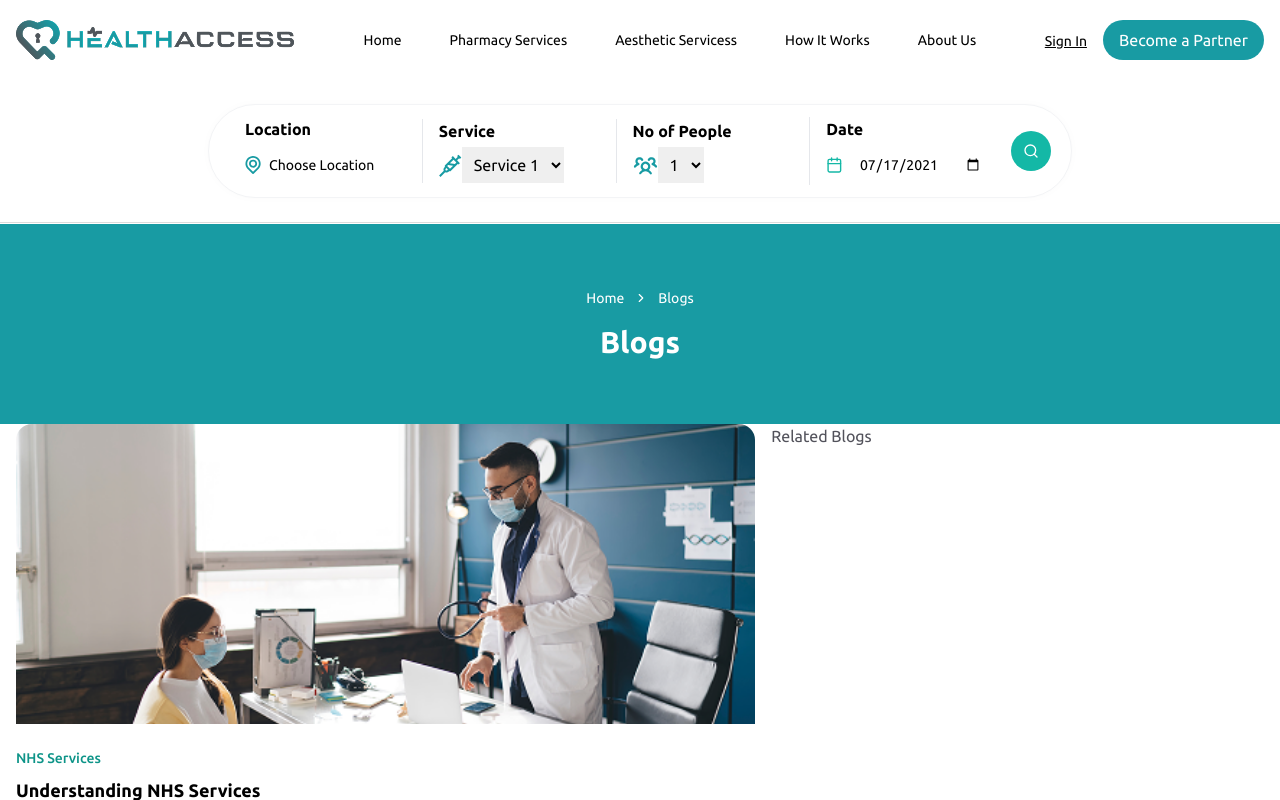
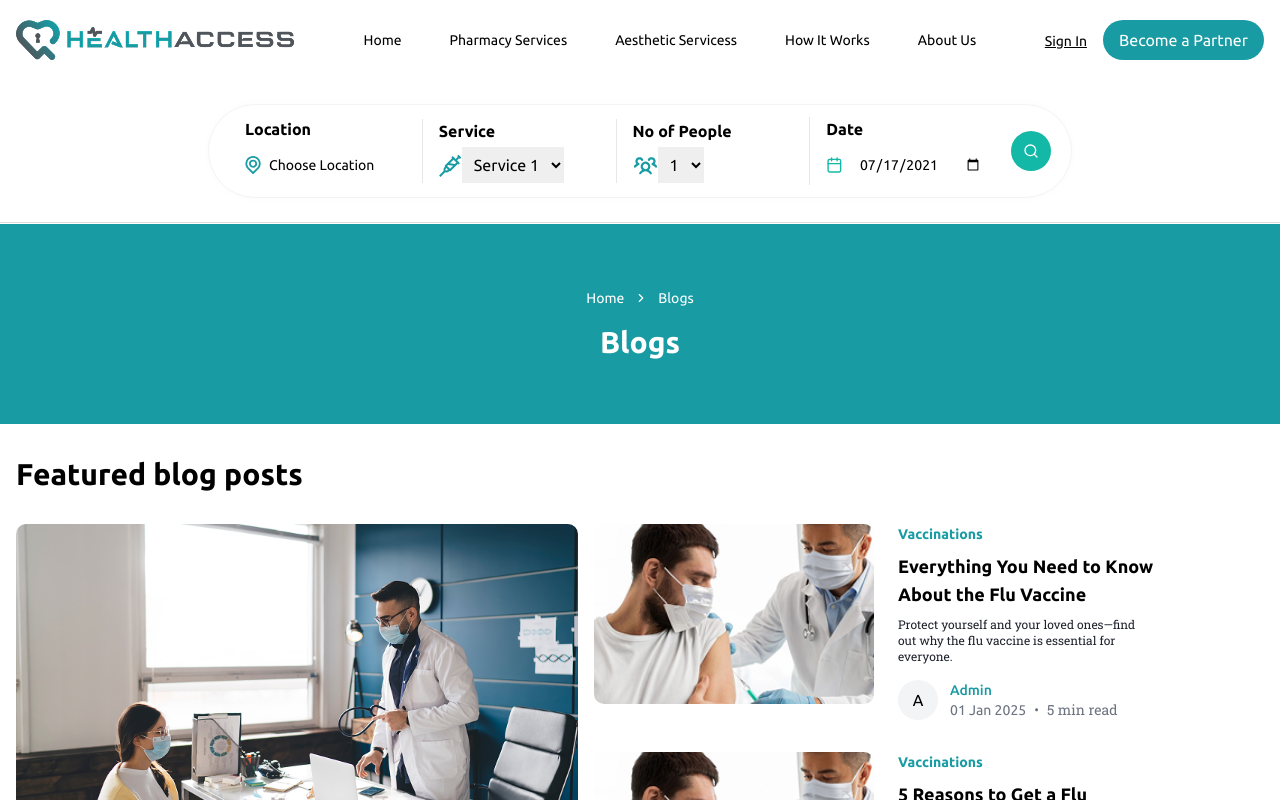
Before and after one commit to sakhiimam3/Health-Access, a Next.js app: page /blogs in a window 1280 px wide. Shown: the top 800 px of the page. Built offline with nearby package versions, Linux system fonts and the light colour scheme.

Commit message:
blof view all page added

```diff
--- a/src/app/blogs/page.tsx
+++ b/src/app/blogs/page.tsx
@@ -1,11 +1,148 @@
+"use client";
 import NHSCard from "@/components/blogCard";
 import PagesWrapper from "@/components/layout/pagesWrapper.tsx";
 import LayoutWrapper from "@/components/layout/wrapper";
 import PagesBanner from "@/components/pagesBanner";
-import React from "react";
-import Blogimage from "../../../public/images/blog-1.png"
+import { Avatar, AvatarFallback } from "@radix-ui/react-avatar";
+import Image from "next/image";
+import React, { useState } from "react";
+import Blog1 from "../../../public/images/blogslide.png";
+import Blog2 from "../../../public/images/blog-2.png";
+import Blog3 from "../../../public/images/blog-3.png";
 
 const BlogsPage = () => {
+  const [selectedBlog, setSelectedBlog] = useState(null);
+
+  const handleBlogClick = (blog) => {
+    setSelectedBlog(blog);
+  };
+
+  const blogs = [
+    {
+      category: "Vaccinations",
+      title: "Everything You Need to Know About the Flu Vaccine",
+      description:
+        "Protect yourself and your loved ones—find out why the flu vaccine is essential for everyone.",
+      author: "Admin",
+      date: "01 Jan 2025",
+      read_time: "5 min read",
+      image: Blog1,
+    },
+    {
+      category: "Vaccinations",
+      title: "5 Reasons to Get a Flu Vaccine This Year",
+      description:
+        "Protect yourself and your loved ones—find out why the flu vaccine is essential for everyone.",
+      author: "Admin",
+      date: "01 Jan 2025",
+      read_time: "5 min read",
+      image: Blog1,
+    },
+    {
+      category: "Vaccinations",
+      title: "5 Reasons to Get a Flu Vaccine This Year",
+      description:
+        "Protect yourself and your loved ones—find out why the flu vaccine is essential for everyone.",
+      author: "Admin",
+      date: "01 Jan 2025",
+      read_time: "5 min read",
+      image: Blog1,
+    },
+  ];
+
+  const serices = [
+    {
+      imageSrc: "/images/deatail-blog.png",
+      category: "NHS Services",
+      title: "Understanding NHS Services",
+      description:
+        "Learn how your local pharmacy can treat common conditions like flu and address medicines out of stock.",
+      author: "Admin",
+      date: "01 Jan 2025",
+      read_time: "5 min read",
+    },
+    {
+      imageSrc: Blog2,
+      category: "Vaccinations",
+      title: "5 Reasons to Get a Flu Vaccine This Year",
+      description:
+        "Protect yourself and your loved ones—find out why the flu vaccine is essential for everyone.",
+      author: "Admin",
+      date: "01 Jan 2025",
+      read_time: "5 min read",
+    },
+    {
+      imageSrc: Blog3,
+      category: "Health Tips",
+      title: "Staying Healthy During Winter",
+      description:
+        "Winter brings more than cold weather—here’s how to protect your health with extra tips and pharmacy services.",
+      author: "Admin",
+      date: "01 Jan 2025",
+      read_time: "5 min read",
+    },
+    {
+      imageSrc: Blog1,
+      category: "NHS Services",
+      title: "Understanding NHS Services",
+      description:
+        "Learn how your local pharmacy can treat common conditions like flu and address medicines out of stock.",
+      author: "Admin",
+      date: "01 Jan 2025",
+      read_time: "5 min read",
+    },
+    {
+      imageSrc: Blog2,
+      category: "Vaccinations",
+      title: "5 Reasons to Get a Flu Vaccine This Year",
+      description:
+        "Protect yourself and your loved ones—find out why the flu vaccine is essential for everyone.",
+      author: "Admin",
+      date: "01 Jan 2025",
+      read_time: "5 min read",
+    },
+    {
+      imageSrc: Blog3,
+      category: "Health Tips",
+      title: "Staying Healthy During Winter",
+      description:
+        "Winter brings more than cold weather—here’s how to protect your health with extra tips and pharmacy services.",
+      author: "Admin",
+      date: "01 Jan 2025",
+      read_time: "5 min read",
+    },
+    {
+      imageSrc: "/images/deatail-blog.png",
+      category: "NHS Services",
+      title: "Understanding NHS Services",
+      description:
+        "Learn how your local pharmacy can treat common conditions like flu and address medicines out of stock.",
+      author: "Admin",
+      date: "01 Jan 2025",
+      read_time: "5 min read",
+    },
+    {
+      imageSrc: Blog2,
+      category: "Vaccinations",
+      title: "5 Reasons to Get a Flu Vaccine This Year",
+      description:
+        "Protect yourself and your loved ones—find out why the flu vaccine is essential for everyone.",
+      author: "Admin",
+      date: "01 Jan 2025",
+      read_time: "5 min read",
+    },
+    {
+      imageSrc: Blog3,
+      category: "Health Tips",
+      title: "Staying Healthy During Winter",
+      description:
+        "Winter brings more than cold weather—here’s how to protect your health with extra tips and pharmacy services.",
+      author: "Admin",
+      date: "01 Jan 2025",
+      read_time: "5 min read",
+    },
+  ];
+
   return (
     <PagesWrapper isSearchPage={true} bgColor="bg-[#189BA3]" btnColor="#189BA3">
       <div className="mt-56">
@@ -19,21 +156,112 @@ const BlogsPage = () => {
         />
 
         <LayoutWrapper>
-          <div className="flex gap-4">
-              <div className="w-[60%]">
-              <NHSCard
-               imageSrc={"/images/blog-1.png"}
-               title="Understanding NHS Services"
-               description="Learn how your local pharmacy can treat common conditions like UTIs and earaches without a GP visit."
-               author="John Doe"
-               date="2021-01-01"
-               readTime="5 min read"
-              />
+          <>
+            <section>
+              <div>
+                <h2 className="text-3xl my-8 font-ubantu font-bold ">
+                  Featured blog posts
+                </h2>
               </div>
-              <div className="w-[40%]">
-                  <p>Related Blogs</p>
+              <div className="flex items-start gap-4">
+                <div className="w-[45%]">
+                  <NHSCard
+                    imageSrc={
+                      selectedBlog
+                        ? selectedBlog.image
+                        : "/images/deatail-blog.png"
+                    }
+                    title={
+                      selectedBlog
+                        ? selectedBlog.title
+                        : "Understanding NHS Services"
+                    }
+                    description={
+                      selectedBlog
+                        ? selectedBlog.description
+                        : "Learn how your local pharmacy can treat common conditions like UTIs and earaches without a GP visit."
+                    }
+                    author={selectedBlog ? selectedBlog.author : "John Doe"}
+                    date={selectedBlog ? selectedBlog.date : "2021-01-01"}
+                    readTime={
+                      selectedBlog ? selectedBlog.read_time : "5 min read"
+                    }
+                  />
+                </div>
+                <div className="w-[45%]">
+                  {blogs.map((blog, index) => (
+                    <div
+                      key={index}
+                      className="flex items-start gap-6 mb-8"
+                      onClick={() => handleBlogClick(blog)}
+                    >
+                      <div className="w-full h-[180px] rounded-[10px] relative">
+                        <Image
+                          src={blog.image}
+                          alt="blog"
+                          fill
+                          objectFit="cover"
+                          className="rounded-[10px]"
+                        />
+                      </div>
+                      <div className="space-y-4">
+                        <div>
+                          <h6 className="text-sm font-ubantu font-bold text-[#189BA3]">
+                            {blog.category}
+                          </h6>
+                          <h2 className="text-lg font-bold mt-2 ">
+                            {blog.title}
+                          </h2>
+                          <p className="mt-2 font-roboto text-xs text-[#1E222B]">
+                            {blog.description}
+                          </p>
+                        </div>
+
+                        <div className="flex items-center">
+                          <Avatar className="h-10 w-10 bg-gray-100 flex items-center justify-center rounded-full">
+                            <AvatarFallback>{blog.author[0]}</AvatarFallback>
+                          </Avatar>
+                          <div className="ml-3">
+                            <p className="text-sm font-medium text-[#189BA3] font-ubantu">
+                              {blog.author}
+                            </p>
+                            <div className="flex items-center text-sm text-gray-500">
+                              <span>{blog.date}</span>
+                              <span className="mx-2 font-roboto">•</span>
+                              <span className="font-roboto">
+                                {blog.read_time}
+                              </span>
+                            </div>
+                          </div>
+                        </div>
+                      </div>
+                    </div>
+                  ))}
+                </div>
               </div>
-            </div>
+            </section>
+            <section className="py-10">
+              <div >
+                <h2 className="text-3xl my-8 font-ubantu font-bold ">
+                  Latest blog posts
+                </h2>
+              </div>
+              <div className="grid sm:grid-cols-2  lg:grid-cols-3 gap-4">
+                {serices.map((serice, index) => (
+                  <NHSCard
+                    key={index}
+                    imageSrc={serice.imageSrc}
+                    title={serice.title}
+                    description={serice.description}
+                    author={serice.author}
+                    date={serice.date}
+                    readTime={serice.read_time}
+                    height="250px"
+                  />
+                ))}
+              </div>
+            </section>
+          </>
         </LayoutWrapper>
       </div>
     </PagesWrapper>
--- a/src/components/blogCard.tsx
+++ b/src/components/blogCard.tsx
@@ -13,6 +13,9 @@ interface NHSCardProps {
   author: string;
   date: string;
   readTime: string;
+  color?: string;
+  height?: string;
+
 }
 
 const NHSCard: FC<NHSCardProps> = ({
@@ -22,25 +25,26 @@ const NHSCard: FC<NHSCardProps> = ({
   author = "Admin",
   date = "01 Jan 2025",
   readTime = "5 min read",
+  height = "300px",
 }) => {
   const router = useRouter();
   return (
     <Card onClick={() => router.push(`/blogs/23423414234`)} className=" cursor-pointer overflow-hidden border-none shadow-none">
-      <div className="relative h-[300px] rounded-t-[16px] w-full">
+      <div className={`relative ${height ? `h-[${height}]` : "h-[300px]"} rounded-[16px] w-full`}>
         <Image
           src={imageSrc}
           alt="Medical consultation"
           fill
-          className="object-cover rounded-t-[16px]"
+          className="object-cover rounded-[10px]"
           priority
         />
       </div>
       <CardContent className="p-6 px-0 ">
         <div className="space-y-4">
           <div>
-            <h6 className="text-sm font-medium  text-teal-600">NHS Services</h6>
-            <h2 className="text-lg font-bold mt-2 ">{title}</h2>
-            <p className="mt-2 font-roboto text-gray-600 text-sm leading-relaxed">
+            <h6 className="text-sm font-ubantu font-bold text-[#189BA3]">NHS Services</h6>
+            <h2 className={`text-lg font-bold mt-2   `}>{title}</h2>
+            <p className="mt-2 font-roboto  text-sm  textColor">
               {description}
             </p>
           </div>
```
Also changed, not shown: public/images/blogslide.png (added), public/images/deatail-blog.png (added).
